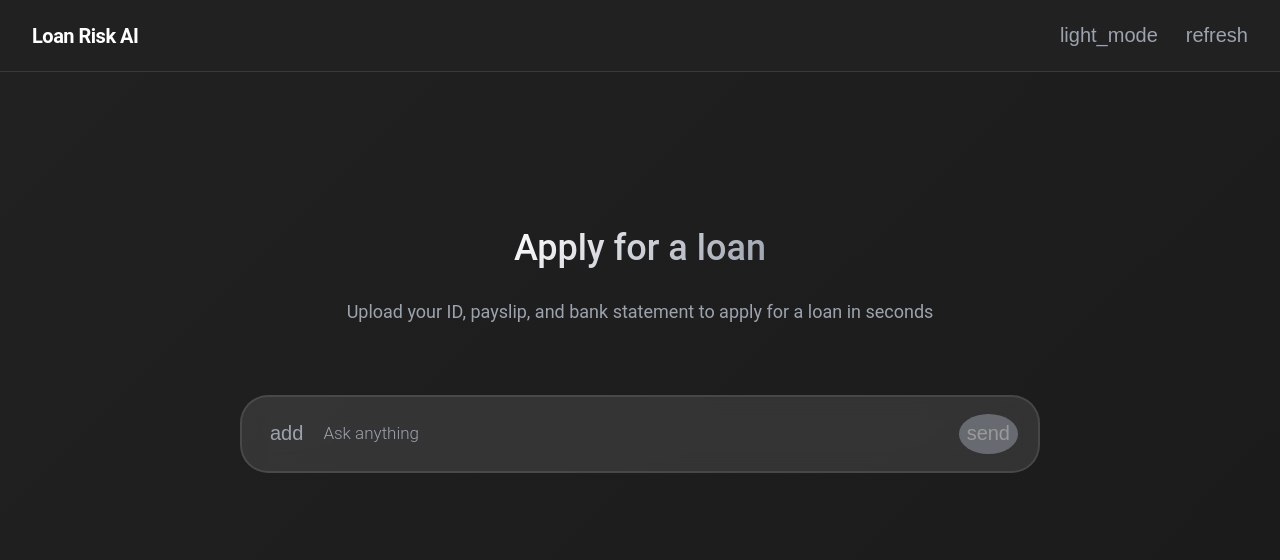
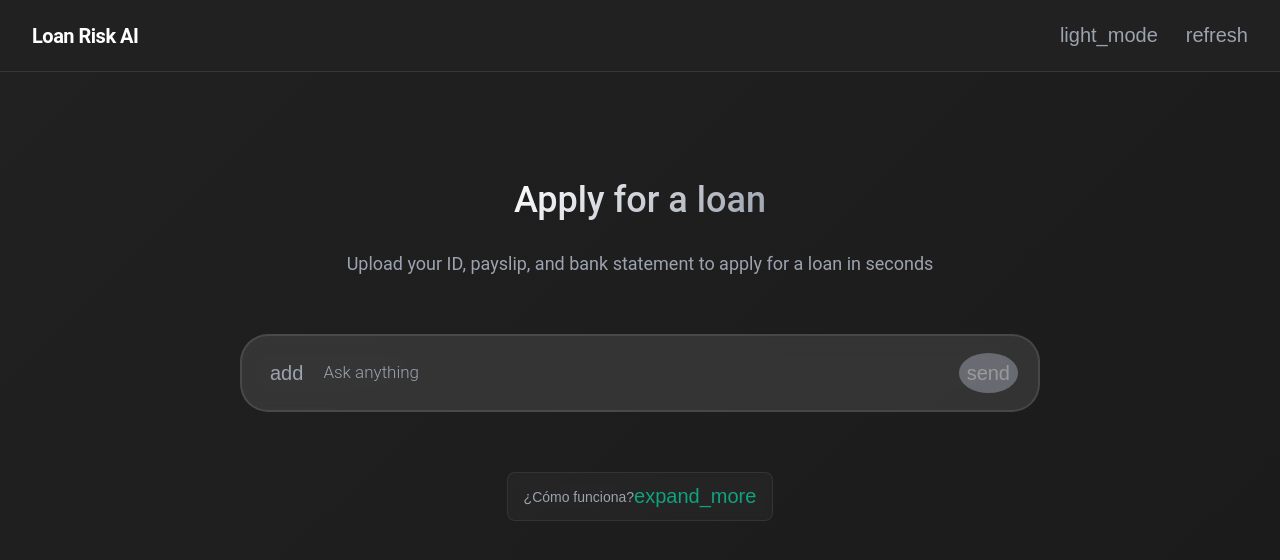
Before and after one commit to Handit-AI/handit-examples, a React (Create React App) app in the folder examples/loan-risk/: page / in a window 1280 px wide. Shown: the top 560 px of the page. Built offline with nearby package versions, Linux system fonts and the light colour scheme; the HTML template or start-up script is replaced by a standard one.

Commit message:
feat: add interactive accordion details for welcome page frontend

```diff
--- a/examples/loan-risk/src/App.css
+++ b/examples/loan-risk/src/App.css
@@ -35,6 +35,12 @@
   --file-preview-scrollbar-track: #1a1a1a;
   --file-preview-scrollbar-thumb: #525252;
   --file-preview-scrollbar-thumb-hover: #6b7280;
+
+  /* AI Accordion Dark Theme */
+  --ai-accordion-bg: rgba(255, 255, 255, 0.03);
+  --ai-accordion-border: rgba(255, 255, 255, 0.08);
+  --ai-accordion-hover: rgba(255, 255, 255, 0.05);
+  --ai-rule-bg: rgba(255, 255, 255, 0.03);
 
 }
 
@@ -74,6 +80,12 @@
   --file-preview-scrollbar-track: #f9fafb;
   --file-preview-scrollbar-thumb: #d1d5db;
   --file-preview-scrollbar-thumb-hover: #9ca3af;
+
+  /* AI Accordion Light Theme */
+  --ai-accordion-bg: rgba(0, 0, 0, 0.03);
+  --ai-accordion-border: rgba(0, 0, 0, 0.08);
+  --ai-accordion-hover: rgba(0, 0, 0, 0.05);
+  --ai-rule-bg: rgba(0, 0, 0, 0.03);
 
 }
 
--- a/examples/loan-risk/src/components/WelcomeSection/WelcomeSection.css
+++ b/examples/loan-risk/src/components/WelcomeSection/WelcomeSection.css
@@ -26,9 +26,125 @@
   font-size: 18px;
   line-height: 1.2;
   color: var(--text-secondary);
-  margin: -8px 0 32px 0;
+  margin: -8px 0 20px 0;
   font-weight: 400;
   max-width: 600px;
+}
+
+/* AI Accordion */
+.ai-accordion {
+  max-width: 600px;
+  margin: 20px 0 0 0;
+  border-radius: 8px;
+  overflow: hidden;
+  background: var(--ai-accordion-bg, rgba(255, 255, 255, 0.03));
+  border: 1px solid var(--ai-accordion-border, rgba(255, 255, 255, 0.08));
+  backdrop-filter: blur(5px);
+}
+
+.ai-accordion-header {
+  width: 100%;
+  background: transparent;
+  border: none;
+  padding: 12px 16px;
+  display: flex;
+  justify-content: space-between;
+  align-items: center;
+  cursor: pointer;
+  transition: all 0.3s ease;
+  color: var(--text-primary);
+}
+
+.ai-accordion-header:hover {
+  background: var(--ai-accordion-hover, rgba(255, 255, 255, 0.05));
+}
+
+.ai-accordion-title {
+  font-size: 14px;
+  font-weight: 500;
+  color: var(--text-secondary);
+}
+
+.ai-accordion-icon {
+  transition: transform 0.3s ease;
+  color: var(--text-accent);
+}
+
+.ai-accordion-icon.open {
+  transform: rotate(180deg);
+}
+
+.ai-accordion-icon .material-icons {
+  font-size: 20px;
+}
+
+.ai-accordion-content {
+  padding: 16px;
+  border-top: 1px solid var(--ai-accordion-border, rgba(255, 255, 255, 0.05));
+  animation: slideDown 0.3s ease;
+}
+
+@keyframes slideDown {
+  from {
+    opacity: 0;
+    transform: translateY(-10px);
+  }
+  to {
+    opacity: 1;
+    transform: translateY(0);
+  }
+}
+
+.ai-assessment-text {
+  font-size: 16px;
+  line-height: 1.5;
+  color: var(--text-secondary);
+  margin: 0 0 16px 0;
+  font-weight: 400;
+}
+
+.ai-rules-list {
+  list-style: none;
+  padding: 0;
+  margin: 0 0 12px 0;
+  display: flex;
+  flex-direction: column;
+  gap: 6px;
+}
+
+.ai-rules-list li {
+  font-size: 15px;
+  line-height: 1.4;
+  color: var(--text-primary);
+  margin: 8px 0;
+  padding: 8px 12px;
+  background: var(--ai-rule-bg, rgba(255, 255, 255, 0.03));
+  border-radius: 6px;
+  border-left: 3px solid var(--text-accent);
+}
+
+.risk-high {
+  color: #ff6b6b;
+  font-weight: 600;
+}
+
+.risk-fraud {
+  color: #ffa726;
+  font-weight: 600;
+}
+
+.risk-invalid {
+  color: #f44336;
+  font-weight: 600;
+}
+
+.ai-assessment-conclusion {
+  font-size: 14px;
+  line-height: 1.3;
+  color: var(--text-secondary);
+  margin: 0;
+  font-weight: 300;
+  opacity: 0.8;
 }
 
 /* Responsive */
@@ -45,6 +161,35 @@
   .welcome-description {
     font-size: 16px;
   }
+
+  .ai-accordion {
+    margin: 16px 0 0 0;
+  }
+
+  .ai-accordion-header {
+    padding: 10px 12px;
+  }
+
+  .ai-accordion-title {
+    font-size: 13px;
+  }
+
+  .ai-accordion-content {
+    padding: 12px;
+  }
+
+  .ai-assessment-text {
+    font-size: 14px;
+  }
+
+  .ai-rules-list li {
+    font-size: 14px;
+    padding: 6px 10px;
+  }
+
+  .ai-assessment-conclusion {
+    font-size: 13px;
+  }
 }
 
 @media (max-width: 480px) {
@@ -58,4 +203,33 @@
     max-width: 100%;
     padding: 0 20px;
   }
+
+  .ai-accordion {
+    margin: 12px 10px 0 10px;
+  }
+
+  .ai-accordion-header {
+    padding: 8px 10px;
+  }
+
+  .ai-accordion-title {
+    font-size: 12px;
+  }
+
+  .ai-accordion-content {
+    padding: 10px;
+  }
+
+  .ai-assessment-text {
+    font-size: 13px;
+  }
+
+  .ai-rules-list li {
+    font-size: 13px;
+    padding: 6px 8px;
+  }
+
+  .ai-assessment-conclusion {
+    font-size: 12px;
+  }
 }
--- a/examples/loan-risk/src/components/WelcomeSection/WelcomeSection.js
+++ b/examples/loan-risk/src/components/WelcomeSection/WelcomeSection.js
@@ -1,4 +1,4 @@
-import React from 'react';
+import React, { useState } from 'react';
 import InputForm from '../InputForm/InputForm';
 import FilePreview from '../FilePreview/FilePreview';
 import './WelcomeSection.css';
@@ -15,6 +15,12 @@ const WelcomeSection = ({
   selectedFiles,
   onRemoveFile
 }) => {
+  const [isAccordionOpen, setIsAccordionOpen] = useState(false);
+
+  const toggleAccordion = () => {
+    setIsAccordionOpen(!isAccordionOpen);
+  };
+
   return (
     <div className="welcome-section">
       <h2 className="welcome-title">Apply for a loan</h2>
@@ -36,6 +42,29 @@ const WelcomeSection = ({
         placeholder="Ask anything"
         className="centered-input-form"
       />
+      <div className="ai-accordion">
+        <button className="ai-accordion-header" onClick={toggleAccordion}>
+          <span className="ai-accordion-title">¿Cómo funciona?</span>
+          <span className={`ai-accordion-icon ${isAccordionOpen ? 'open' : ''}`}>
+            <span className="material-icons">expand_more</span>
+          </span>
+        </button>
+        {isAccordionOpen && (
+          <div className="ai-accordion-content">
+            <p className="ai-assessment-text">
+              This AI agent analyzes your ID, payslip, and bank statement, extracting structured fields such as name, SSN, income, and bank balance. It then applies rules to classify risk:
+            </p>
+            <ul className="ai-rules-list">
+              <li>Income below threshold → <span className="risk-high">High Risk</span></li>
+              <li>Inconsistent balances → <span className="risk-fraud">Potential Fraud</span></li>
+              <li>Missing SSN → <span className="risk-invalid">Invalid Application</span></li>
+            </ul>
+            <p className="ai-assessment-conclusion">
+              Finally, it determines whether your loan is approved or rejected.
+            </p>
+          </div>
+        )}
+      </div>
     </div>
   );
 };
```
